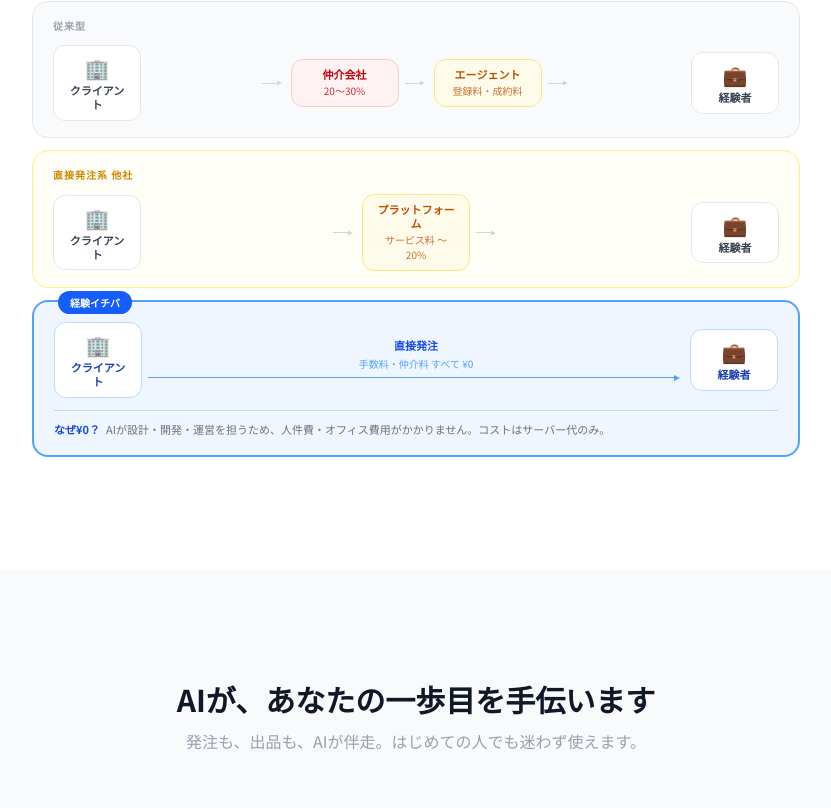
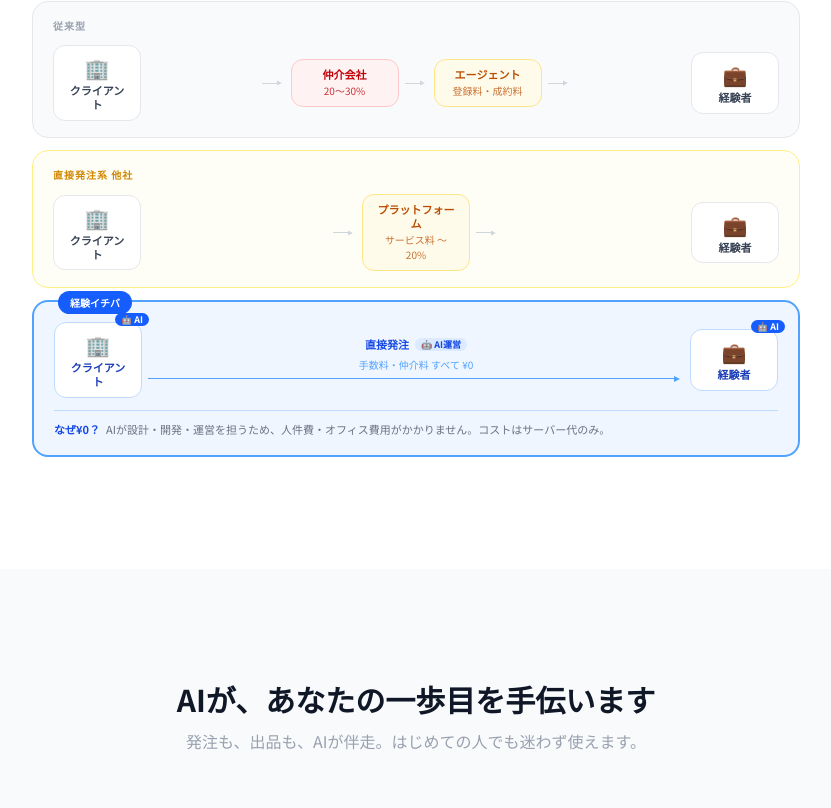
Before and after one commit to westville1030-tech11/skill-tana, a Next.js app: page / in a window 1280 px wide. Shown: the part 1108-1916 px from the top of the page, without its empty margins (224-1055 px from the left). Built offline with nearby package versions, Linux system fonts and the light colour scheme; no server answers.

Commit message:
仕組み図：クライアント・経験者・プラットフォームにAIマークを追加

```diff
--- a/app/page.tsx
+++ b/app/page.tsx
@@ -426,9 +426,12 @@ function ConceptDiagram() {
           <span className="bg-blue-600 text-white text-[10px] font-bold px-3 py-1 rounded-full">経験イチバ</span>
         </div>
         <div className="flex items-center gap-1.5 mt-1">
-          <DiagBox icon="🏢" label="クライアント" blue />
+          <DiagBox icon="🏢" label="クライアント" blue ai />
           <div className="flex-1 flex flex-col items-center gap-0.5">
-            <span className="text-[11px] font-bold text-blue-700">直接発注</span>
+            <div className="flex items-center gap-1.5 mb-0.5">
+              <span className="text-[11px] font-bold text-blue-700">直接発注</span>
+              <span className="bg-blue-100 text-blue-700 text-[9px] font-bold px-1.5 py-0.5 rounded-full leading-none">🤖 AI運営</span>
+            </div>
             <span className="text-[10px] text-blue-400">手数料・仲介料 すべて ¥0</span>
             <div className="w-full flex items-center">
               <div className="flex-1 h-px bg-blue-400" />
@@ -437,7 +440,7 @@ function ConceptDiagram() {
               </svg>
             </div>
           </div>
-          <DiagBox icon="💼" label="経験者" blue />
+          <DiagBox icon="💼" label="経験者" blue ai />
         </div>
         <div className="mt-3 border-t border-blue-200 pt-2.5 flex gap-1.5 items-start">
           <span className="text-[11px] font-bold text-blue-700 whitespace-nowrap">なぜ¥0？</span>
@@ -449,11 +452,14 @@ function ConceptDiagram() {
   );
 }
 
-function DiagBox({ icon, label, blue }: { icon: string; label: string; blue?: boolean }) {
+function DiagBox({ icon, label, blue, ai }: { icon: string; label: string; blue?: boolean; ai?: boolean }) {
   return (
-    <div className={`flex-shrink-0 rounded-xl border px-3 py-2 flex flex-col items-center gap-0.5 w-[88px] ${
+    <div className={`flex-shrink-0 rounded-xl border px-3 py-2 flex flex-col items-center gap-0.5 w-[88px] relative ${
       blue ? "bg-white border-blue-200" : "bg-white border-gray-200"
     }`}>
+      {ai && (
+        <span className="absolute -top-2.5 -right-2 bg-blue-600 text-white text-[9px] font-bold px-1.5 py-0.5 rounded-full leading-none">🤖 AI</span>
+      )}
       <span className="text-xl">{icon}</span>
       <span className={`text-[11px] font-bold text-center leading-tight ${blue ? "text-blue-800" : "text-gray-700"}`}>{label}</span>
     </div>
```
